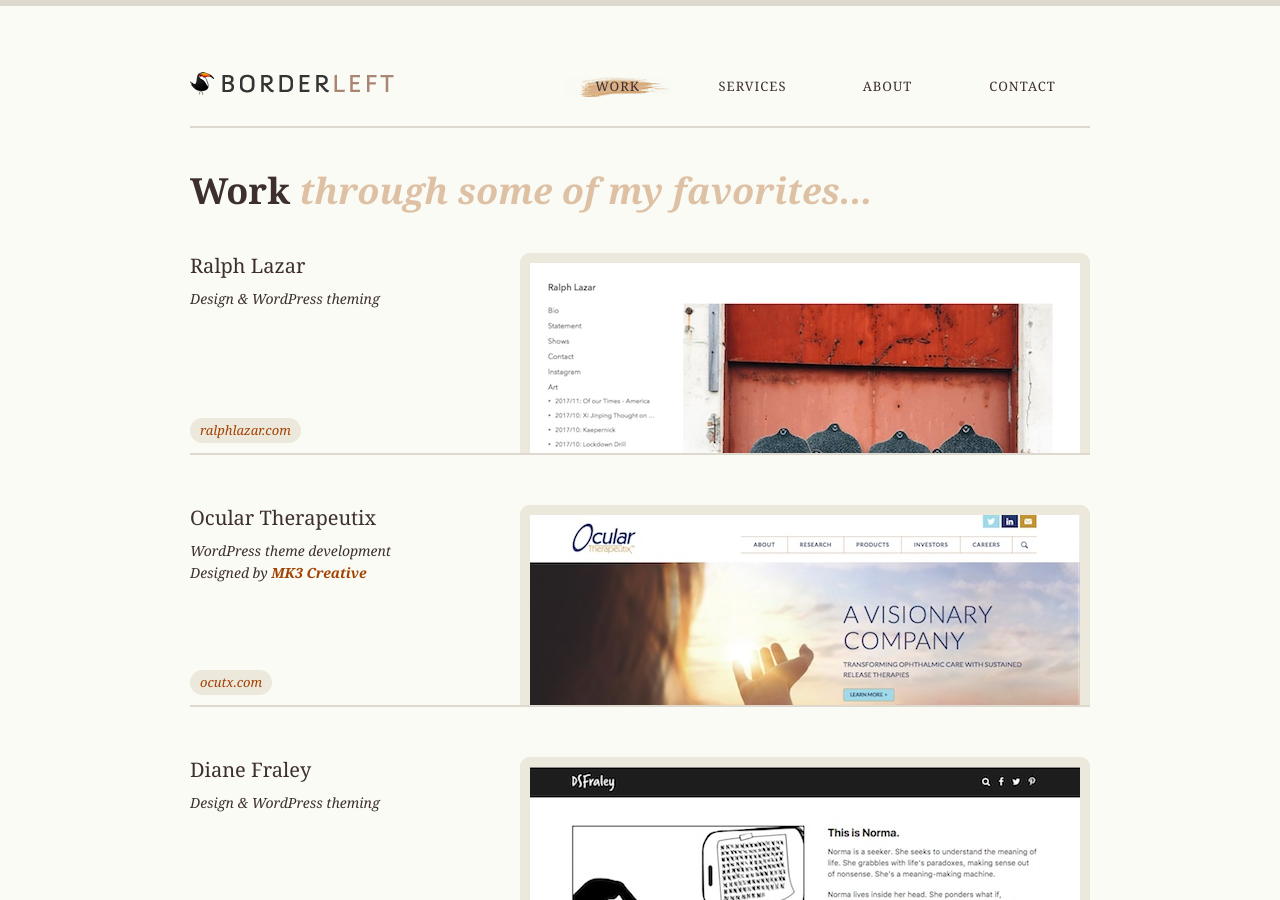
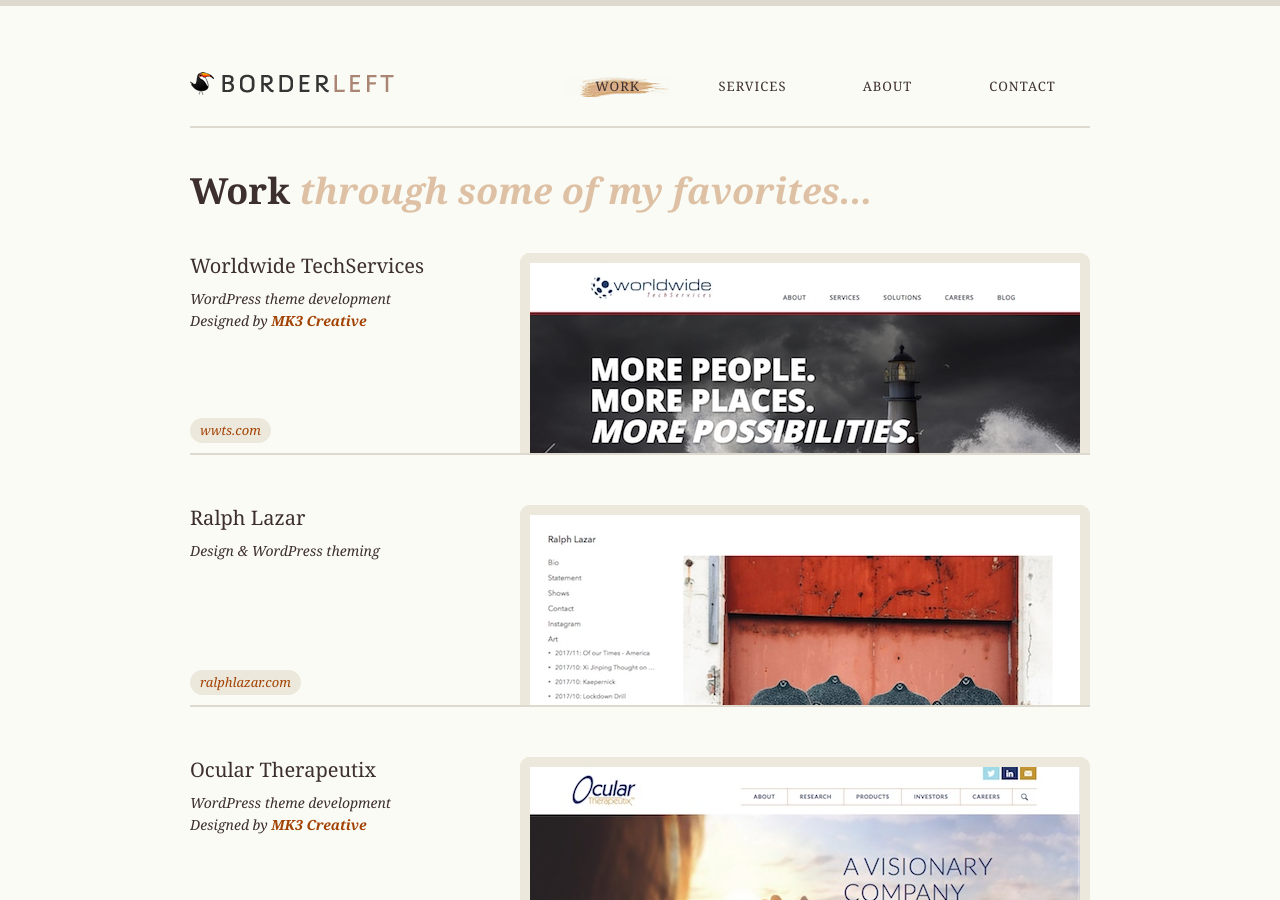
Before and after one commit to borderleft/borderleft.github.io, a Jekyll site: the page built from work/index.html, in a window 1280 px wide and 900 px high. Built offline with Jekyll 4.4.1, drawn with Linux system fonts in a browser that asks for light colours.

Commit message:
New project

```diff
--- a/work/index.html
+++ b/work/index.html
@@ -7,6 +7,16 @@
 <h1>Work <em>through some of my favorites...</em></h1>
 
 <ul class="projects">
+    <li>
+        <div class="image">
+            <a href="http://www.wwts.com/"><img src="/assets/img/work/wwts-1.jpg" alt=""></a>
+        </div>
+        <div class="info">
+            <h2>Worldwide TechServices</h2>
+            <p class="meta">WordPress theme development <br> Designed by <a href="http://mk3creative.com/">MK3 Creative</a></p>
+            <p class="link"><a href="http://www.wwts.com/"><span>wwts.com</span></a></p>
+        </div>
+    </li>
     <li>
         <div class="image">
             <a href="http://ralphlazar.com/"><img src="/assets/img/work/ralphlazar-1.jpg" alt=""></a>
```
Also changed, not shown: assets/img/work/wwts-1.jpg (added).
